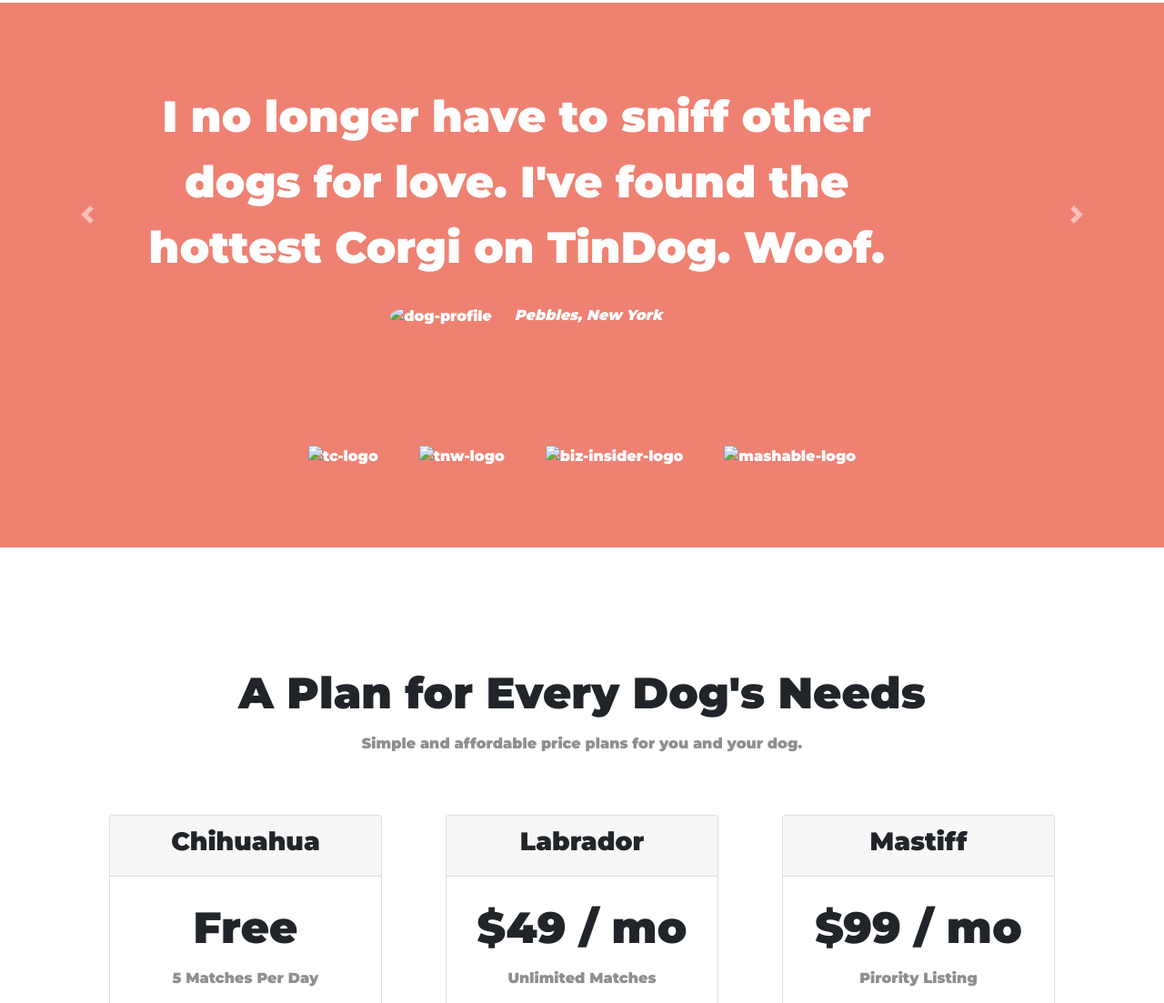
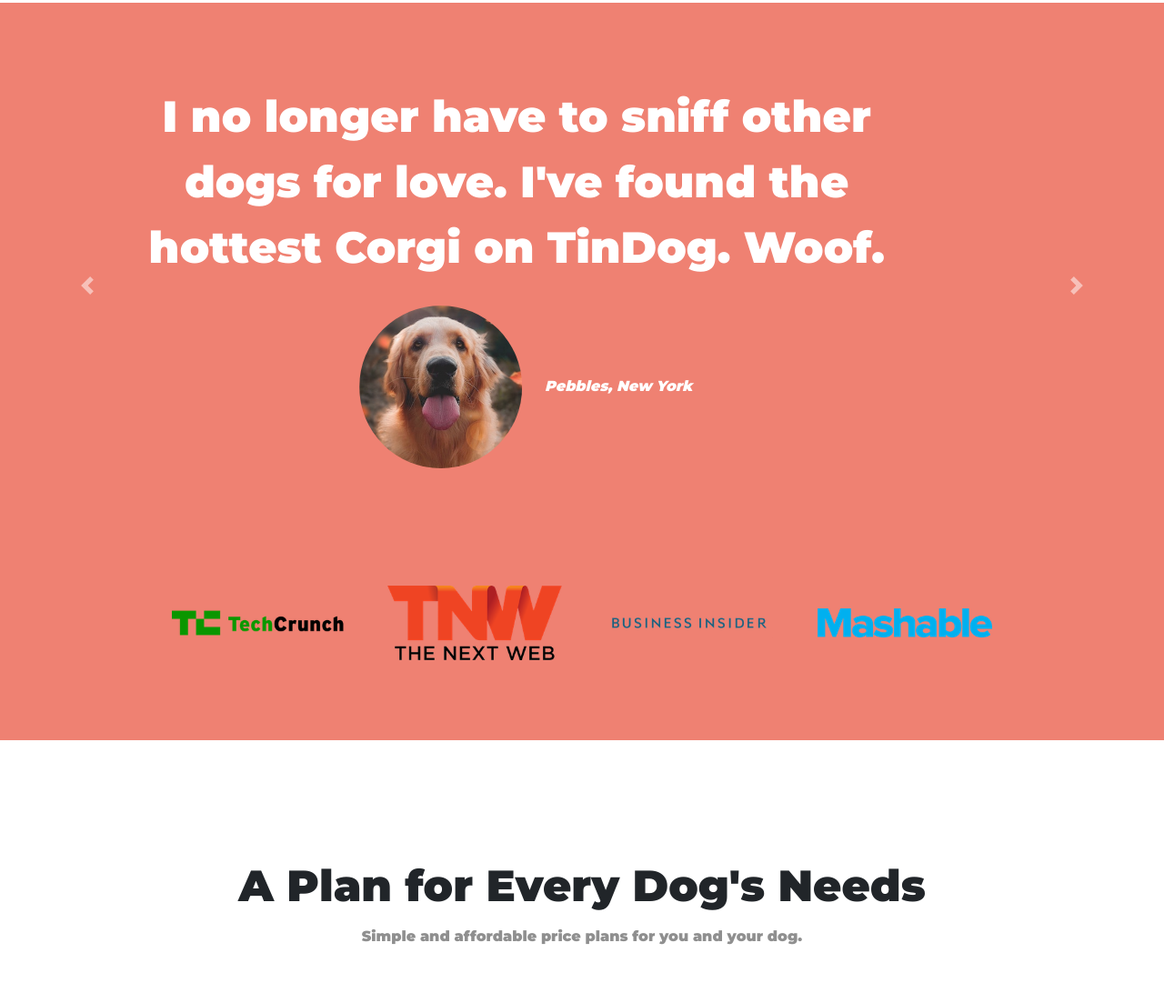
Before and after one commit to JLopezd3/TinDog, a plain HTML site: page index.html in a window 1280 px wide. Shown: the part 1100-2203 px from the top of the page at 91% size. Drawn offline with nearby package versions, Linux system fonts and the light colour scheme.

Commit message:
Update index.html
removed instances of folder images because it no longer exists

```diff
--- a/index.html
+++ b/index.html
@@ -71,7 +71,7 @@
           <div class="col-lg-6">
             <img
               class="title-image"
-              src="images/iphone6.png"
+              src="iphone6.png"
               alt="iphone-mockup"
             />
           </div>
@@ -120,7 +120,7 @@
             </h2>
             <img
               class="testimonial-img"
-              src="images/dog-img.jpg"
+              src="dog-img.jpg"
               alt="dog-profile"
             />
             <em>Pebbles, New York</em>
@@ -132,7 +132,7 @@
             </h2>
             <img
               class="testimonial-img"
-              src="images/lady-img.jpg"
+              src="lady-img.jpg"
               alt="lady-profile"
             />
             <em>Beverly, Illinois</em>
@@ -162,14 +162,14 @@
     <!-- Press -->
 
     <section id="press" class="colored-section">
-      <img class="press-logo" src="images/techcrunch.png" alt="tc-logo" />
-      <img class="press-logo" src="images/tnw.png" alt="tnw-logo" />
+      <img class="press-logo" src="techcrunch.png" alt="tc-logo" />
+      <img class="press-logo" src="tnw.png" alt="tnw-logo" />
       <img
         class="press-logo"
-        src="images/bizinsider.png"
+        src="bizinsider.png"
         alt="biz-insider-logo"
       />
-      <img class="press-logo" src="images/mashable.png" alt="mashable-logo" />
+      <img class="press-logo" src="mashable.png" alt="mashable-logo" />
     </section>
 
     <!-- Pricing -->
```
